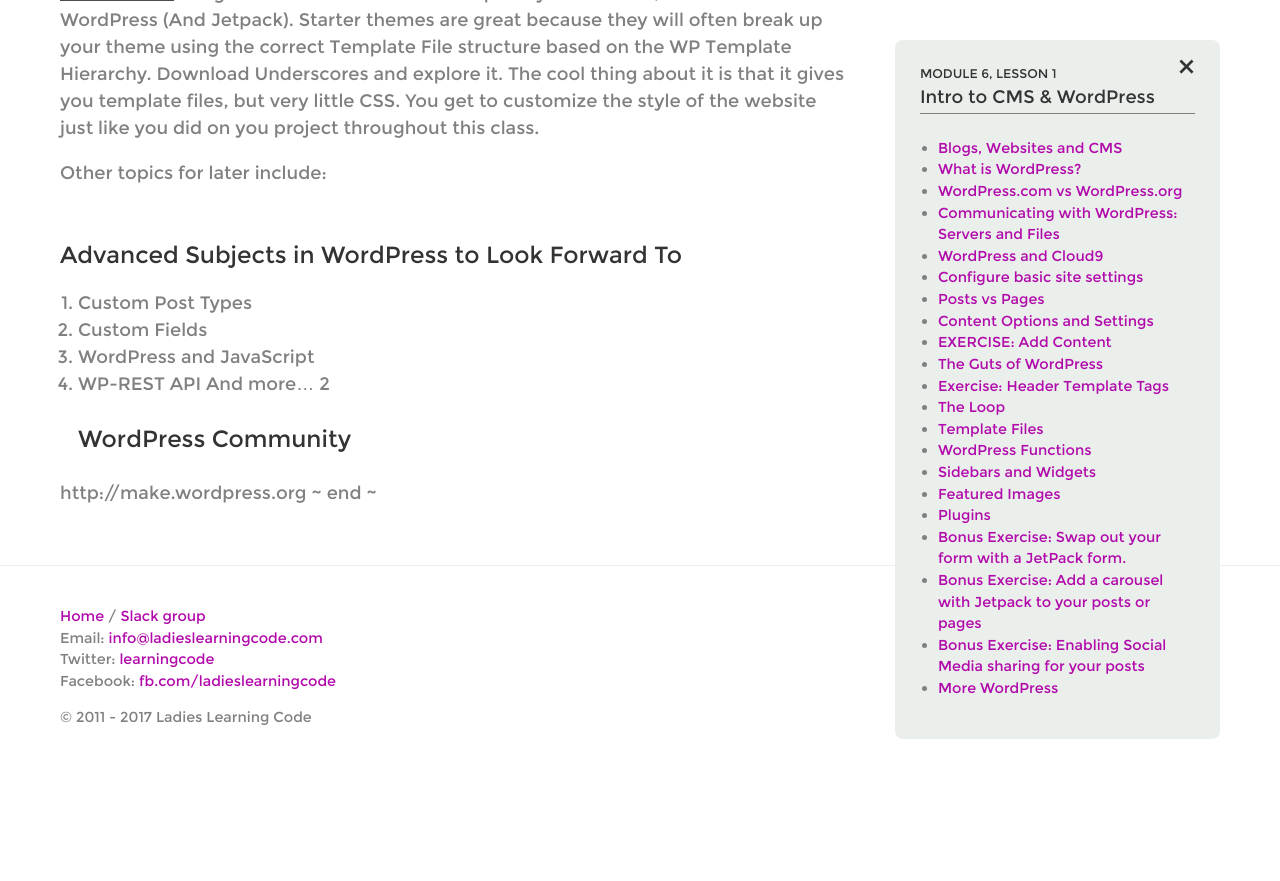
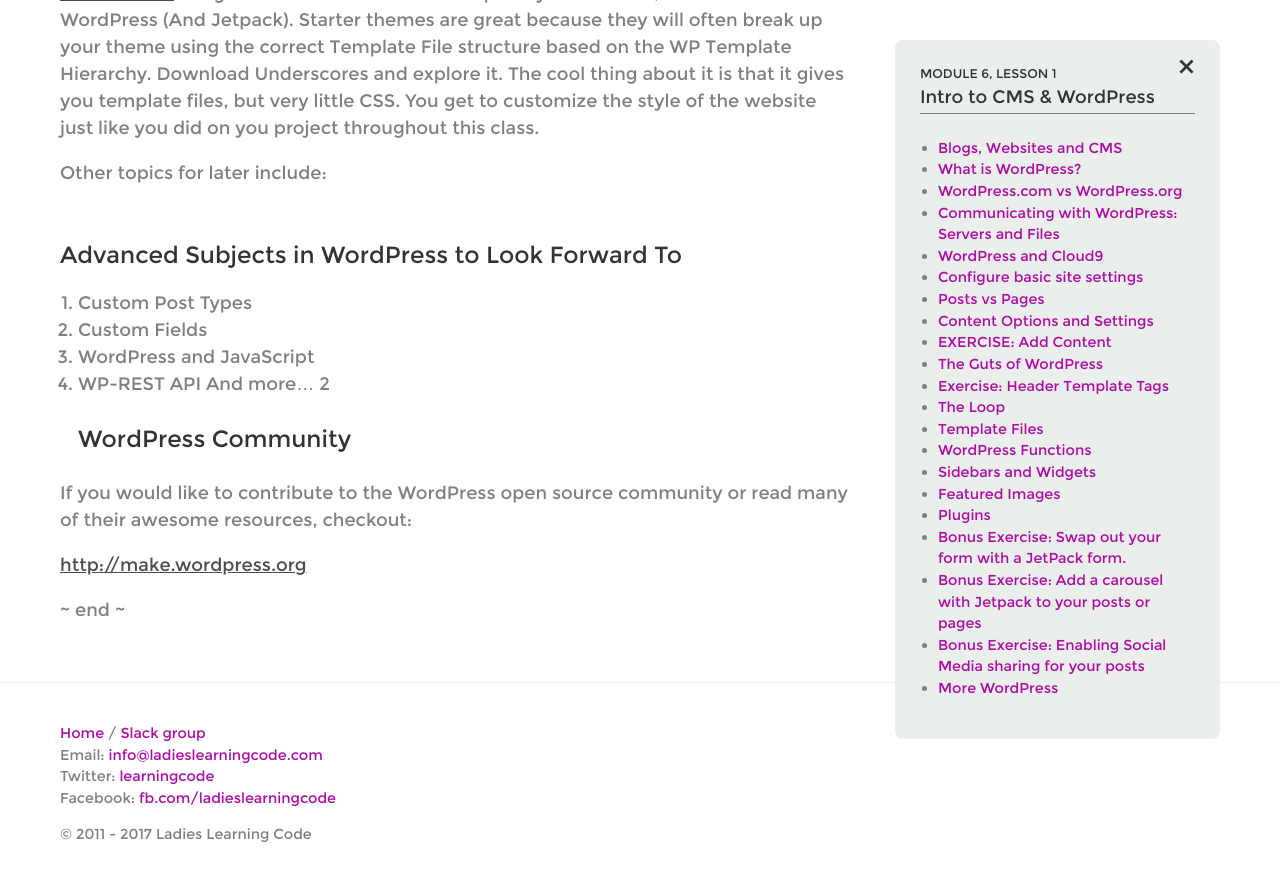
Before and after one commit to kasslent/clc-digital-skills, a Jekyll site: the page built from _lessons/module-6.1.md, in a window 1280 px wide and 900 px high, scrolled down 26790 px. Shown: the top 881 px of the window. Built offline with Jekyll 4.4.1, drawn with Linux system fonts in a browser that asks for light colours; before the commit the page ends 27573 px from its top, so only the background shows below that.

Commit message:
wordpress community

```diff
--- a/_lessons/module-6.1.md
+++ b/_lessons/module-6.1.md
@@ -567,5 +567,9 @@ And more...
                                                                                                                                                                                                                                                                                   2
 ### WordPress Community
 
-http://make.wordpress.org
+If you would like to contribute to the WordPress open source community or read many of their awesome resources, checkout:
+
+[http://make.wordpress.org](http://make.wordpress.org)
+
+
 ~ end ~
```
Also changed, not shown: 1 other file.
